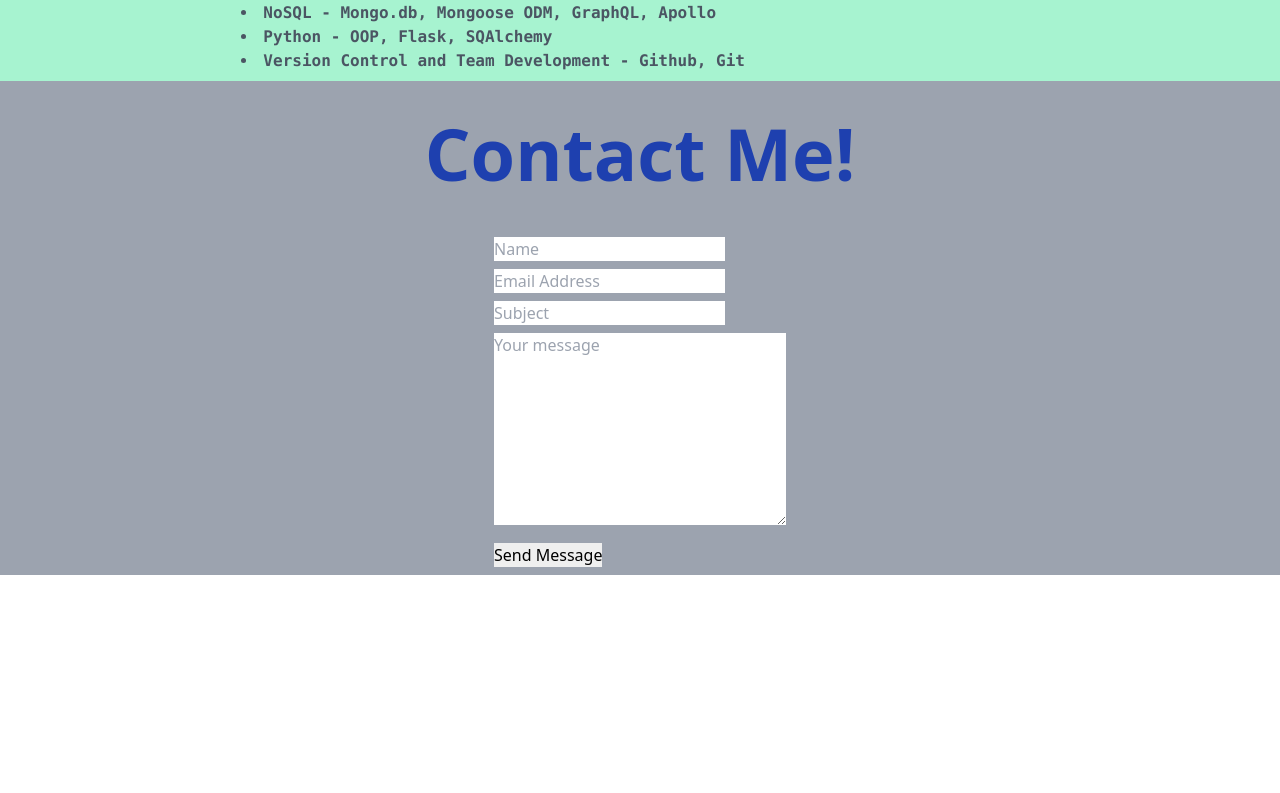
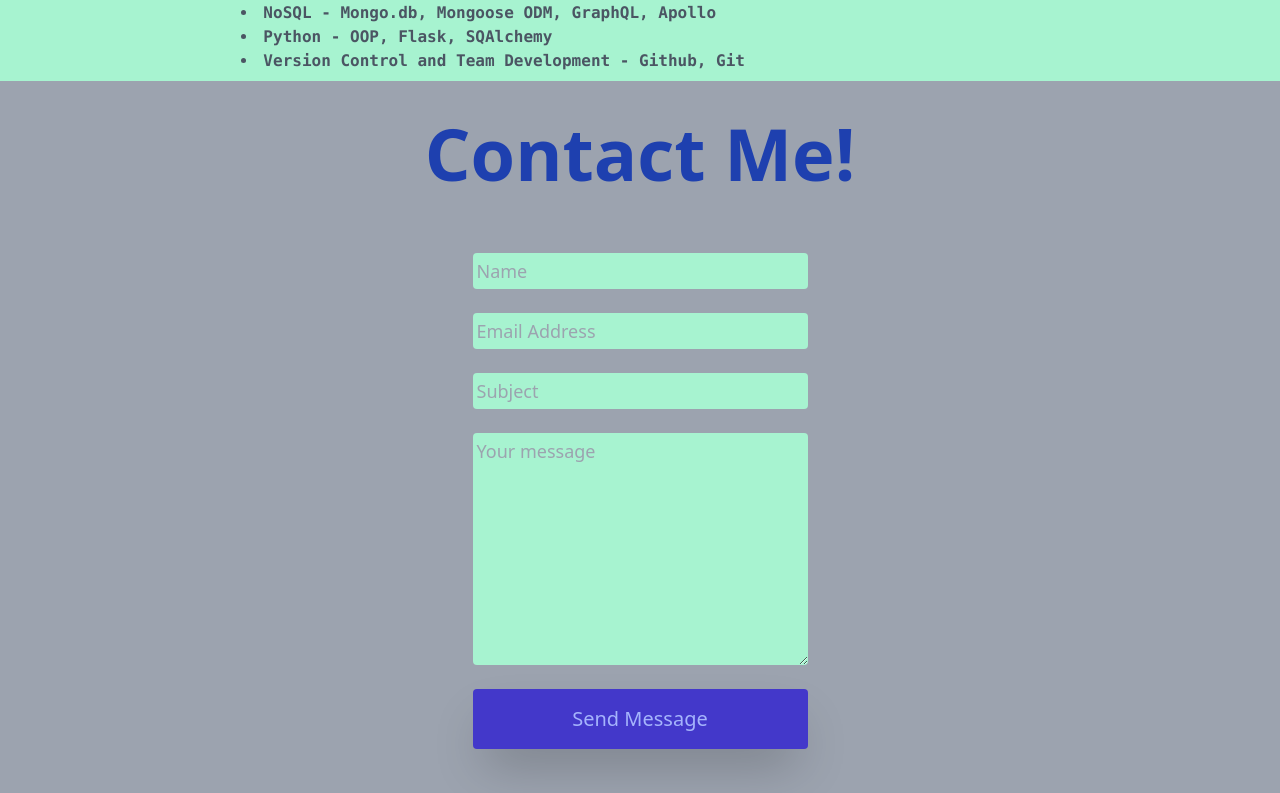
Before and after one commit to sameghosts/portfolio, a Next.js app: page / in a window 1280 px wide. Shown: the part 3298-4091 px from the top of the page. Before the commit the page ends 3873 px from the top, so only its background shows below. Built offline with nearby package versions, Linux system fonts and the light colour scheme.

Commit message:
contact form stylized

```diff
--- a/components/contact.js
+++ b/components/contact.js
@@ -8,7 +8,7 @@ export default function Contact() {
   function sendEmail(e) {
     e.preventDefault();
 
-    emailjs.sendForm("service_ol6rlgh","template_yzlq07b", e.target, 'user_ocg5Igvwokv15BeGXamZ5')
+    emailjs.sendForm("service_ol6rlgh", "template_yzlq07b", e.target, 'user_ocg5Igvwokv15BeGXamZ5')
       .then((result) => {
         console.log(result.text);
       }, (error) => {
@@ -22,24 +22,18 @@ export default function Contact() {
     <div id="Contact" className="p-2 flex flex-col bg-gray-400 items-center">
       <h1 className="p-2 my-5 text-7xl text-blue-800 font-bold"> Contact Me! </h1>
 
-      <form onSubmit={sendEmail}>
-        <div className="row pt-5 mx-auto">
-          <div className="col-8 form-group mx-auto">
-            <input type="text" className="form-control" placeholder="Name" name="name" />
-          </div>
-          <div className="col-8 form-group pt-2 mx-auto">
-            <input type="email" className="form-control" placeholder="Email Address" name="email" />
-          </div>
-          <div className="col-8 form-group pt-2 mx-auto">
-            <input type="text" className="form-control" placeholder="Subject" name="subject" />
-          </div>
-          <div className="col-8 form-group pt-2 mx-auto">
-            <textarea className="form-control" id="" cols="30" rows="8" placeholder="Your message" name="message"></textarea>
-          </div>
-          <div className="col-8 pt-3 mx-auto">
-            <input type="submit" className="btn btn-info" value="Send Message"></input>
-          </div>
-        </div>
+      <form className="flex p-4 m-2 flex-col justify-around" onSubmit={sendEmail}>
+
+        <input type="text" className="p-1 mt-3 mb-3 text-lg rounded bg-green-200 text-purple-400" placeholder="Name" name="name" />
+
+        <input type="email" className="p-1 mt-3 mb-3 text-lg rounded bg-green-200  text-purple-400" placeholder="Email Address" name="email" />
+
+        <input type="text" className="p-1 mt-3 mb-3 text-lg rounded bg-green-200 text-purple-400" placeholder="Subject" name="subject" />
+
+        <textarea className="p-1 mt-3 mb-3 text-lg rounded bg-green-200 text-purple-400" id="" cols="30" rows="8" placeholder="Your message" name="message"></textarea>
+
+        <input type="submit" className="mt-3 mb-3 text-xl inline-block p-4  bg-indigo-700 hover:bg-green-600 text-indigo-300  hover:text-green-200 shadow-2xl rounded transition ease-in duration-150" value="Send Message"></input>
+
       </form>
 
     </div>
--- a/data/projInfo.js
+++ b/data/projInfo.js
@@ -38,7 +38,7 @@ const projInfo = [
     target_github: 'https://github.com/sameghosts/ProjektPinballDev/',
     target_demo: 'https://sameghosts.github.io/ProjektPinballDev/',
     tech_logos: ['logos/html-5.svg', '/logos/css-3.svg', '/logos/javascript.svg'],
-    img:'/projpics/projectpinball.gif',
+    img:'/projpics/projpinball.gif',
     imgAlt: 'Project Pinball Dev project image'
   }
 
```
